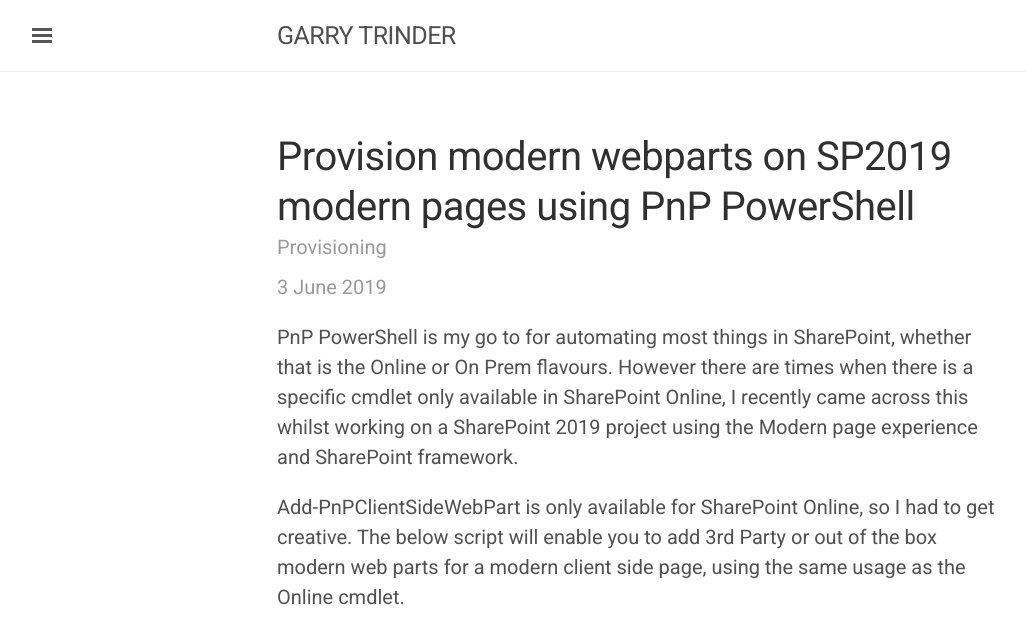
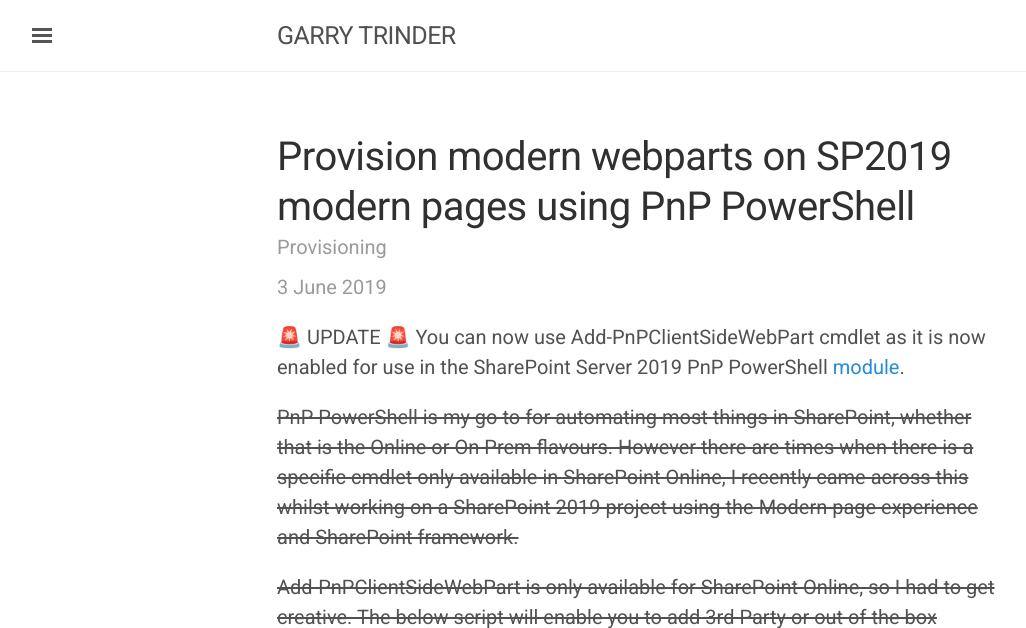
Before and after one commit to garrytrinder/garrytrinder.github.io, a Jekyll site: the page built from _posts/2019-06-03-provision-modern-webparts-sp2019-modern-pages-using-pnppowerShell.md, in a window 1280 px wide, cut to the strip 0-628 px from the top of the page. Shown: the whole strip, without its empty margins (3-1029 px from the left). Built offline with Jekyll 4.4.1, drawn with Linux system fonts in a browser that asks for light colours; nearby versions of some CDN libraries.

Commit message:
Update after PR merged

```diff
--- a/_posts/2019-06-03-provision-modern-webparts-sp2019-modern-pages-using-pnppowerShell.md
+++ b/_posts/2019-06-03-provision-modern-webparts-sp2019-modern-pages-using-pnppowerShell.md
@@ -7,8 +7,10 @@ permalink:      /:year/:month/:title
 published:      true
 ---
 
-PnP PowerShell is my go to for automating most things in SharePoint, whether that is the Online or On Prem flavours. However there are times when there is a specific cmdlet only available in SharePoint Online, I recently came across this whilst working on a SharePoint 2019 project using the Modern page experience and SharePoint framework.
+🚨 UPDATE 🚨 You can now use Add-PnPClientSideWebPart cmdlet as it is now enabled for use in the SharePoint Server 2019 PnP PowerShell [module](https://github.com/SharePoint/PnP-PowerShell/pull/2250).
 
-Add-PnPClientSideWebPart is only available for SharePoint Online, so I had to get creative. The below script will enable you to add 3rd Party or out of the box modern web parts for a modern client side page, using the same usage as the Online cmdlet.
+~~PnP PowerShell is my go to for automating most things in SharePoint, whether that is the Online or On Prem flavours. However there are times when there is a specific cmdlet only available in SharePoint Online, I recently came across this whilst working on a SharePoint 2019 project using the Modern page experience and SharePoint framework.~~
+
+~~Add-PnPClientSideWebPart is only available for SharePoint Online, so I had to get creative. The below script will enable you to add 3rd Party or out of the box modern web parts for a modern client side page, using the same usage as the Online cmdlet.~~
 
 <script src="https://gist.github.com/garrytrinder/c159da607848c714b8c98c5459f402b7.js"></script>
```
